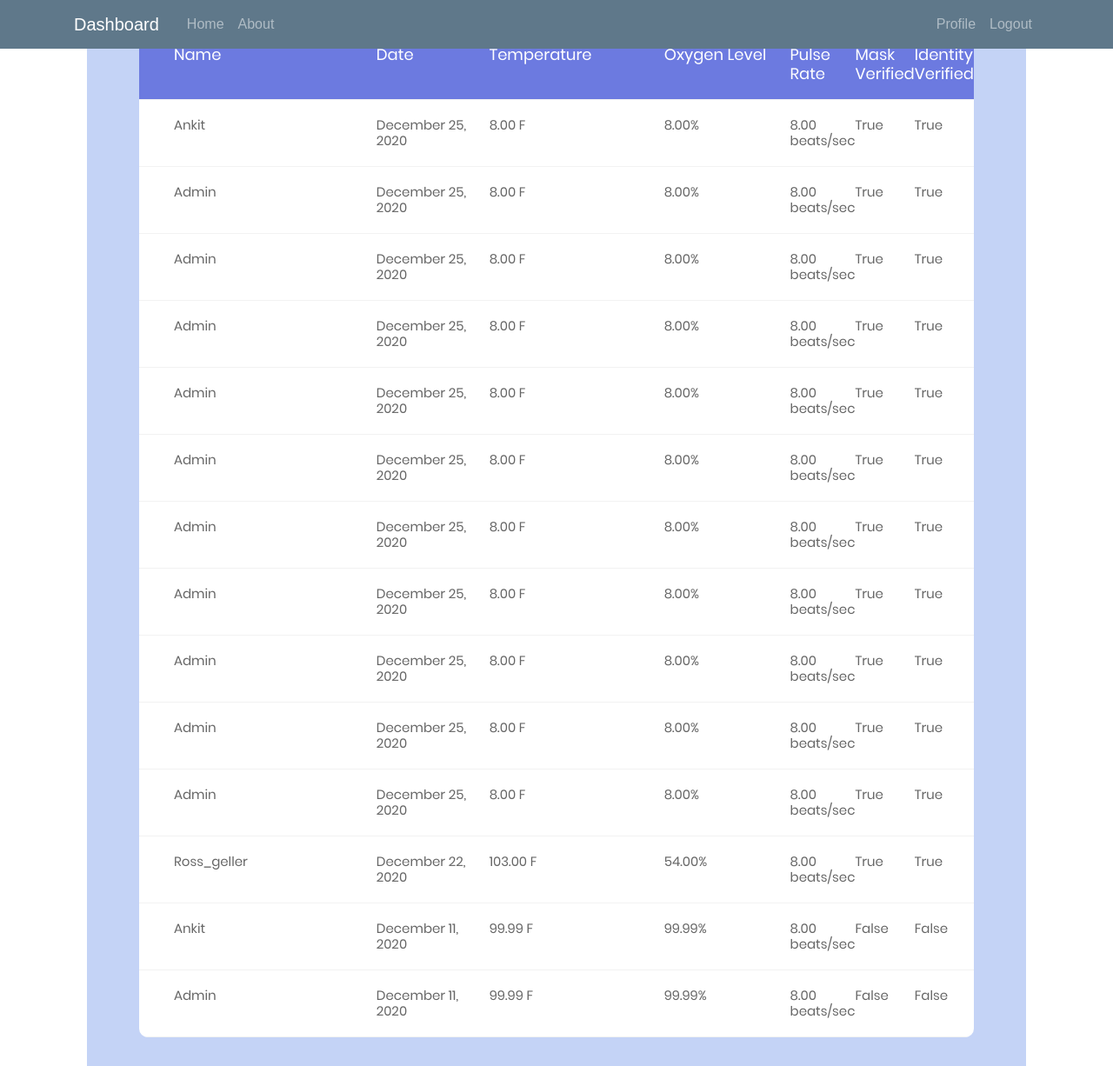
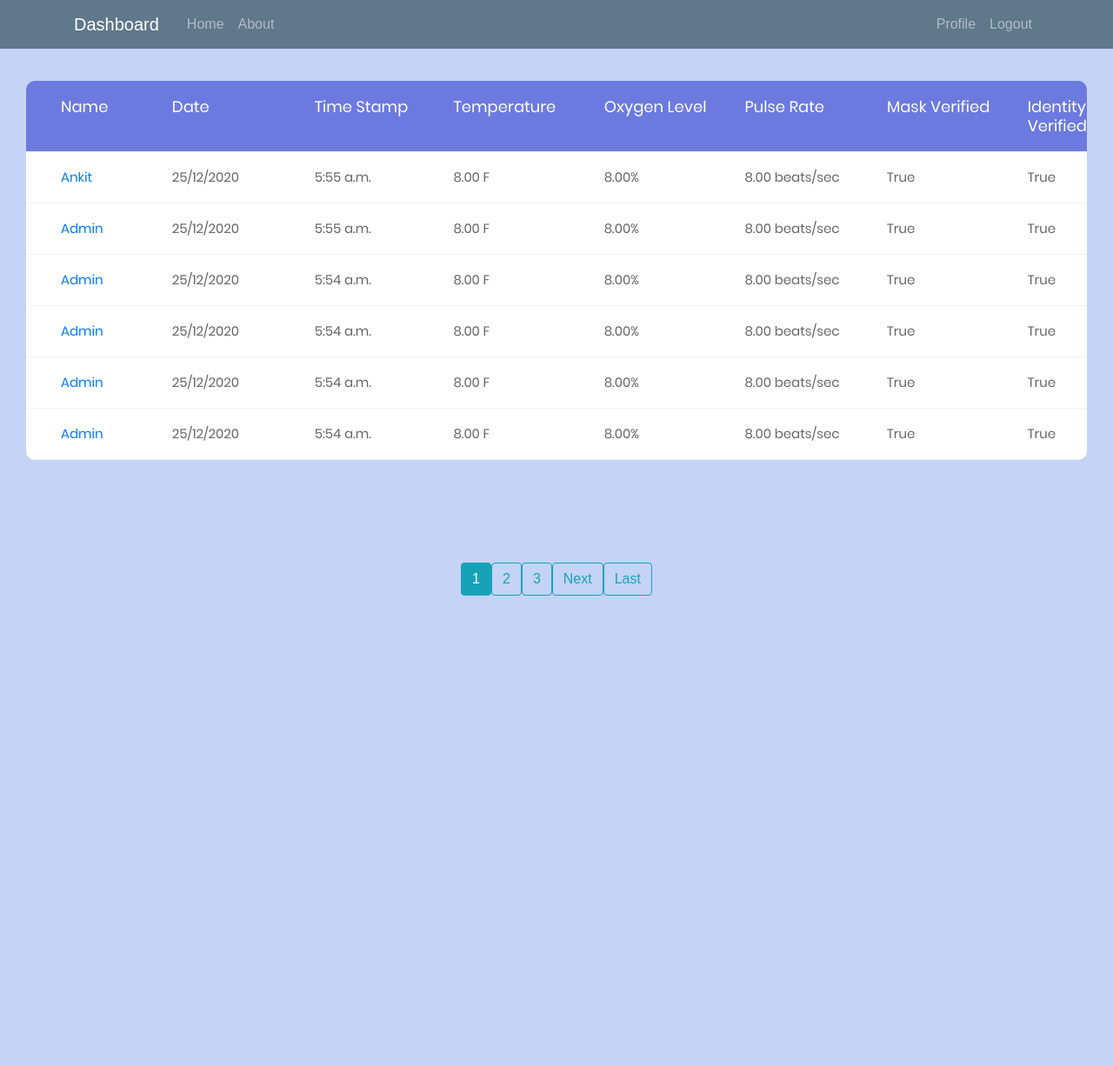
Before and after one commit to AnkitAutwn/Helo, a Django app: page / in a window 1280 px wide. Shown: the whole page at 87% size. After the commit the page ends 685 px from the top, so only its background shows below. Run offline with Django 3.2, Linux system fonts and the light colour scheme; a user stored in the database is signed in; data comes from the database, SQL or seed files in the repository; both versions use the stored data as it was after the commit; some libraries are stand-ins or nearby versions.

Commit message:
Table formating

```diff
--- a/analytics/static/analytics/css/main.css
+++ b/analytics/static/analytics/css/main2.css
@@ -14,8 +14,7 @@
   src: url('../fonts/poppins/Poppins-Bold.ttf');
 }
 
-/*//////////////////////////////////////////////////////////////////
-[ RESTYLE TAG ]*/
+
 * {
 	margin: 0px;
 	padding: 0px;
@@ -23,11 +22,12 @@
 }
 
 body, html {
-	height: 100%;
+  height: 100%;
 	font-family: sans-serif;
 }
 
-/* ------------------------------------ */
+
+
 a {
 	margin: 0px;
 	transition: all 0.4s;
@@ -112,7 +112,7 @@ iframe {
 }
 
 .wrap-table100 {
-  width: 960px;
+  width: 1520px;
   border-radius: 10px;
   overflow: hidden;
 }
@@ -136,7 +136,7 @@ iframe {
 
 .row.header {
   color: #ffffff;
-  background: #6c7ae0;
+  background: #6c7ae0; /*#6c7ae0;*/
 }
 
 @media screen and (max-width: 768px) {
@@ -202,21 +202,39 @@ iframe {
 }
 
 .row .cell:nth-child(1) {
-  width: 360px;
+  width: 190px;
   padding-left: 40px;
 }
 
 .row .cell:nth-child(2) {
-  width: 160px;
+  width: 190px;
 }
 
 .row .cell:nth-child(3) {
-  width: 250px;
+  width: 190px;
 }
 
 .row .cell:nth-child(4) {
   width: 190px;
 }
+
+.row .cell:nth-child(5) {
+  width: 190px;
+}
+
+.row .cell:nth-child(6) {
+  width: 190px;
+}
+
+.row .cell:nth-child(7) {
+  width: 190px;
+}
+
+.row .cell:nth-child(7) {
+  width: 190px;
+}
+
+
 
 
 .table, .row {
--- a/analytics/templates/analytics/home.html
+++ b/analytics/templates/analytics/home.html
@@ -10,7 +10,7 @@
             {% else %}
                 <a class="mr-2" >{{ reading.user.username }}</a>
             {% endif %}
-        <small class="text-muted">{{ reading.date|date:"F d, Y" }}</small>
+        <small class="text-muted">{{ reading.dates|date:"j/m/Y" }}</small>
         </div>
         <h4 class="article-title" > Temperature : {{ reading.temperature }} F</h4>
         <p class="article-content">Oxygen Level: {{ reading.spo2 }}%</p>
--- a/analytics/templates/analytics/index.html
+++ b/analytics/templates/analytics/index.html
@@ -1,6 +1,18 @@
-{% extends 'analytics/base.html'%}
-{% block content %}
 {% load static%}
+<html>
+    <head>
+        <!-- Required meta tags -->
+        <meta charset="utf-8">
+        <meta name="viewport" content="width=device-width, initial-scale=1, shrink-to-fit=no">
+
+        <!-- Bootstrap CSS -->
+        <link rel="stylesheet" href="https://maxcdn.bootstrapcdn.com/bootstrap/4.0.0/css/bootstrap.min.css" integrity="sha384-Gn5384xqQ1aoWXA+058RXPxPg6fy4IWvTNh0E263XmFcJlSAwiGgFAW/dAiS6JXm" crossorigin="anonymous">
+        <link rel="stylesheet" type="text/css" href="{% static 'analytics/main.css' %}">
+        {% if title%}
+        <title>Helo - {{title}}</title>
+        {%else%}
+        <title>Helo</title>
+		{%endif%}
 
 	<meta charset="UTF-8">
 	<meta name="viewport" content="width=device-width, initial-scale=1">
@@ -18,12 +30,55 @@
 		<link rel="stylesheet" type="text/css" href="{% static 'analytics/vendor/perfect-scrollbar/perfect-scrollbar.css' %}">
 	<!--===============================================================================================-->
 		<link rel="stylesheet" type="text/css" href="{% static 'analytics/css/util.css' %}">
-	<link rel="stylesheet" type="text/css" href="{% static 'analytics/css/main.css' %}">
+		<link rel="stylesheet" type="text/css" href="{% static 'analytics/css/main2.css' %}">
 	<!--===============================================================================================-->
 
 
+    </head>
+    <body>
+        <header class="site-header">
+            <nav class="navbar navbar-expand-md navbar-dark bg-steel fixed-top">
+              <div class="container">
+                <a class="navbar-brand mr-4" href="{% url 'analytics-home' %}">Dashboard</a>
+                <button class="navbar-toggler" type="button" data-toggle="collapse" data-target="#navbarToggle" aria-controls="navbarToggle" aria-expanded="false" aria-label="Toggle navigation">
+                <span class="navbar-toggler-icon"></span>
+                </button>
+                <div class="collapse navbar-collapse" id="navbarToggle">
+                  <div class="navbar-nav mr-auto">
+                    <a class="nav-item nav-link" href="{% url 'analytics-home' %}">Home</a>
+                    <a class="nav-item nav-link" href="{% url 'analytics-about' %}">About</a>
+                  </div>
+                  <!-- Navbar Right Side -->
+                  <div class="navbar-nav">
+                    {% if user.is_authenticated %}
+                      <a class="nav-item nav-link" href="{% url 'profile' %}">Profile</a>
+                      <a class="nav-item nav-link" href="{% url 'logout' %}">Logout</a>
+                    {% else %}
+                      <a class="nav-item nav-link" href="{% url 'login' %}">Login</a>
+                      <a class="nav-item nav-link" href="{% url 'register' %}">Register</a>
+                    {% endif%}
+                  </div>
+                </div>
+              </div>
+            </nav>
+          </header>
+
+        <main role="main" class="container">
+        <div class="row"></div>
+            <div class="col-md">
+                {% if messages %}
+                    {% for message in messages %}
+                        <div class = "alert alert-{{message.tags}}">{{ message }}</div>
+                    {% endfor %}
+                {% endif %}
+            {% block content %}{% endblock %}
+            </div>
+        </div>
+		</main>
+
 		<div class="limiter">
 			<div class="container-table100">
+
 				<div class="wrap-table100">
 						<div class="table">
 
@@ -33,6 +88,9 @@
 								</div>
 								<div class="cell">
 									Date
+								</div>
+								<div class="cell">
+									Time Stamp
 								</div>
 								<div class="cell">
 									Temperature
@@ -53,18 +111,26 @@
 
 
 						{% for reading in readings%}
+
 							<div class="row">
 
 								<div class="cell" data-title="Full Name">
 								{% if user.is_superuser %}
+								<a href="{% url 'user-readings' reading.user.username %}">
 									{{ reading.user.username }}
+								</a>
 								{% else %}
 									{{ reading.user.username }}
 								{% endif %}
+
 								</div>
 
 								<div class="cell" data-title="Date">
-								{{ reading.date|date:"F d, Y" }}
+									{{ reading.date|date:"j/m/Y" }}
+								</div>
+
+								<div class="cell" data-title="Time Stamp">
+									{{ reading.date|date:"f a" }}
 								</div>
 
 								<div class="cell" data-title="Temperature">
@@ -88,21 +154,59 @@
 								</div>
 
 							</div>
+
 						{% endfor %}
+
+
 
 						</div>
 				</div>
+				{% if is_paginated %}
+
+					{% if page_obj.has_previous %}
+					<a class="btn btn-outline-info mb-4" href = "?page=1">First</a>
+					<a class="btn btn-outline-info mb-4" href = "?page={{ page_obj.previous_page_number }}">Previous</a>
+					{% endif %}
+
+					{% for num in page_obj.paginator.page_range %}
+					{% if page_obj.number == num%}
+						<a class="btn btn-info mb-4" href = "?page={{ num }}">{{ num }}</a>
+					{% elif num > page_obj.number|add:'-3' and num < page_obj.number|add:'+3' %}
+						<a class="btn btn-outline-info mb-4" href = "?page={{ num }}">{{ num }}</a>
+					{% endif %}
+					{% endfor %}
+
+					{% if page_obj.has_next %}
+					<a class="btn btn-outline-info mb-4" href = "?page={{ page_obj.next_page_number}}">Next</a>
+					<a class="btn btn-outline-info mb-4" href = "?page={{ page_obj.paginator.num_pages }}">Last</a>
+					{% endif %}
+
+				{% endif %}
+
 			</div>
 		</div>
 
-<!--===============================================================================================-->
+        <!-- Optional JavaScript -->
+		<!-- jQuery first, then Popper.js, then Bootstrap JS -->
 		<script  src="{% static 'analytics/vendor/jquery/jquery-3.2.1.min.js' %}"></script>
-<!--===============================================================================================-->
+        <script src="https://code.jquery.com/jquery-3.2.1.slim.min.js" integrity="sha384-KJ3o2DKtIkvYIK3UENzmM7KCkRr/rE9/Qpg6aAZGJwFDMVNA/GpGFF93hXpG5KkN" crossorigin="anonymous"></script>
 		<script src="{% static 'analytics/vendor/bootstrap/js/popper.js' %}"></script>
+		<script src="https://cdnjs.cloudflare.com/ajax/libs/popper.js/1.12.9/umd/popper.min.js" integrity="sha384-ApNbgh9B+Y1QKtv3Rn7W3mgPxhU9K/ScQsAP7hUibX39j7fakFPskvXusvfa0b4Q" crossorigin="anonymous"></script>
+        <script src="https://maxcdn.bootstrapcdn.com/bootstrap/4.0.0/js/bootstrap.min.js" integrity="sha384-JZR6Spejh4U02d8jOt6vLEHfe/JQGiRRSQQxSfFWpi1MquVdAyjUar5+76PVCmYl" crossorigin="anonymous"></script>
 		<script src="{% static 'analytics/vendor/bootstrap/js/bootstrap.min.js' %}"></script>
-<!--===============================================================================================-->
 		<script src="{% static 'analytics/vendor/select2/select2.min.js' %}"></script>
-<!--===============================================================================================-->
 		<script src="{% static 'analytics/js/main.js' %}"></script>
 
-{% endblock content %}
+	</body>
+</html>
+
+
+
+<!--===============================================================================================-->
+
+<!--===============================================================================================-->
+
+
+<!--===============================================================================================-->
+
+<!--===============================================================================================-->
--- a/analytics/urls.py
+++ b/analytics/urls.py
@@ -3,6 +3,7 @@ from . import views
 from .views import *
 
 urlpatterns = [
-    path('', views.home , name = 'analytics-home'),
-    path('about/', views.about , name = 'analytics-about')
+    path('',  Readings.as_view() , name = 'analytics-home'),
+    path('about/', views.about , name = 'analytics-about'),
+    path('user/<str:username>', UserReadingView.as_view() , name = 'user-readings'),
 ]
--- a/analytics/views.py
+++ b/analytics/views.py
@@ -18,3 +18,31 @@ def home(request):
         context['readings'] = reading.objects.filter(user = request.user).order_by('-date')
     context['title'] = 'Home'
     return render(request,'analytics/index.html',context)
+
+
+class Readings(LoginRequiredMixin, ListView):
+    model = reading
+    template_name = 'analytics/index.html'
+    context_object_name = 'readings'
+    paginate_by = 6
+    def get_queryset(self):
+        if self.request.user.is_superuser:
+            return reading.objects.all().order_by('-date')
+        else:
+            return reading.objects.filter(user = self.request.user).order_by('-date')
+
+class UserReadingView(LoginRequiredMixin,UserPassesTestMixin,ListView):
+    model = reading
+    template_name = 'analytics/index.html' #<app><model>_<viewtype>.html
+    context_object_name = 'readings'
+    #ordering = ['-date_posted']
+    paginate_by = 6
+
+    def get_queryset(self):
+        user = get_object_or_404(User, username = self.kwargs.get('username'))
+        return reading.objects.filter(user=user).order_by('-date')
+
+    def test_func(self):
+        if self.request.user.is_superuser:
+            return True
+        return False
```
Also changed, not shown: db.sqlite3. Lines whose indentation alone changed are shown as unchanged.
